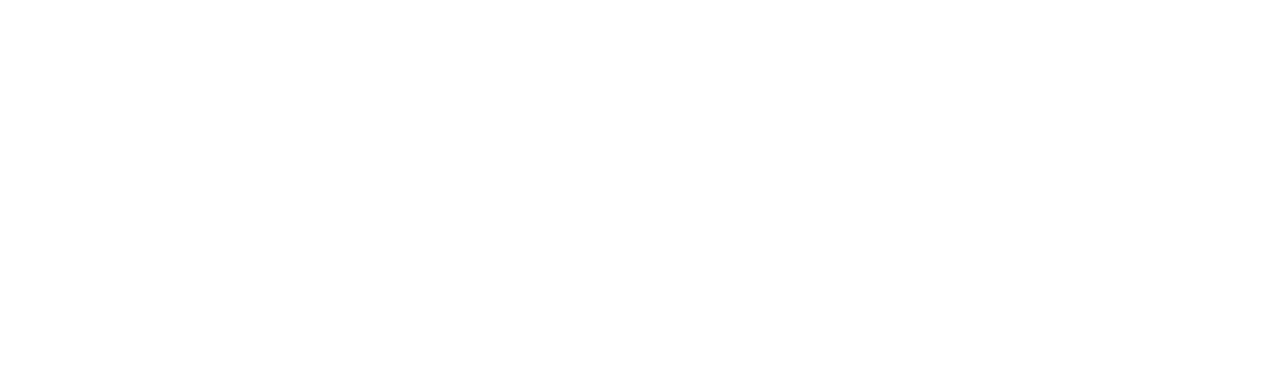
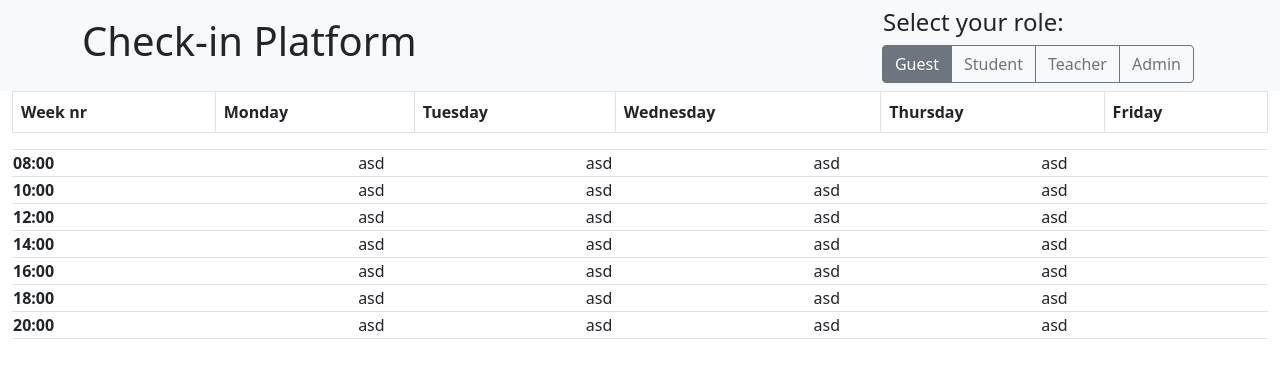
Before and after one commit to ionscr/check-in-platform-frontend, an Angular app: page / in a window 1280 px wide. Shown: the top 378 px of the page. Built offline with nearby package versions, Linux system fonts and the light colour scheme.

Commit message:
refactor table structure for calendar and schedule components

```diff
--- a/src/app/components/calendar/calendar.component.html
+++ b/src/app/components/calendar/calendar.component.html
@@ -10,49 +10,6 @@
         <th scope="col">Friday</th>
       </tr>
     </thead>
-    <tbody>
-      <tr>
-        <th scope="row">08:00</th>
-        <td>Mark</td>
-        <td>Otto</td>
-        <td>@mdo</td>
-      </tr>
-      <tr>
-        <th scope="row">10:00</th>
-        <td>Jacob</td>
-        <td>Thornton</td>
-        <td>@fat</td>
-      </tr>
-      <tr>
-        <th scope="row">12:00</th>
-        <td>Larry</td>
-        <td>the Bird</td>
-        <td>@twitter</td>
-      </tr>
-      <tr>
-        <th scope="row">14:00</th>
-        <td>Jacob</td>
-        <td>Thornton</td>
-        <td>@fat</td>
-      </tr>
-      <tr>
-        <th scope="row">16:00</th>
-        <td>Jacob</td>
-        <td>Thornton</td>
-        <td>@fat</td>
-      </tr>
-      <tr>
-        <th scope="row">18:00</th>
-        <td>Jacob</td>
-        <td>Thornton</td>
-        <td>@fat</td>
-      </tr>
-      <tr>
-        <th scope="row">20:00</th>
-        <td>Jacob</td>
-        <td>Thornton</td>
-        <td>@fat</td>
-      </tr>
-    </tbody>
   </table>
+  <app-schedule></app-schedule>
 </div>
--- a/src/app/components/schedule/schedule.component.html
+++ b/src/app/components/schedule/schedule.component.html
@@ -1 +1,50 @@
-<p>schedule works!</p>
+<table class="table table-striped table-bordered">
+    <tr>
+    <th scope="row">08:00</th>
+    <td>asd</td>
+    <td>asd</td>
+    <td>asd</td>
+    <td>asd</td>
+  </tr>
+  <tr>
+    <th scope="row">10:00</th>
+    <td>asd</td>
+    <td>asd</td>
+    <td>asd</td>
+    <td>asd</td>
+  </tr>
+  <tr>
+    <th scope="row">12:00</th>
+    <td>asd</td>
+    <td>asd</td>
+    <td>asd</td>
+    <td>asd</td>
+  </tr>
+  <tr>
+    <th scope="row">14:00</th>
+    <td>asd</td>
+    <td>asd</td>
+    <td>asd</td>
+    <td>asd</td>
+  </tr>
+  <tr>
+    <th scope="row">16:00</th>
+    <td>asd</td>
+    <td>asd</td>
+    <td>asd</td>
+    <td>asd</td>
+  </tr>
+  <tr>
+    <th scope="row">18:00</th>
+    <td>asd</td>
+    <td>asd</td>
+    <td>asd</td>
+    <td>asd</td>
+  </tr>
+  <tr>
+    <th scope="row">20:00</th>
+    <td>asd</td>
+    <td>asd</td>
+    <td>asd</td>
+    <td>asd</td>
+  </tr></table>
```
Also changed, not shown: src/app/components/calendar/calendar.component.ts (line endings or trailing spaces).
